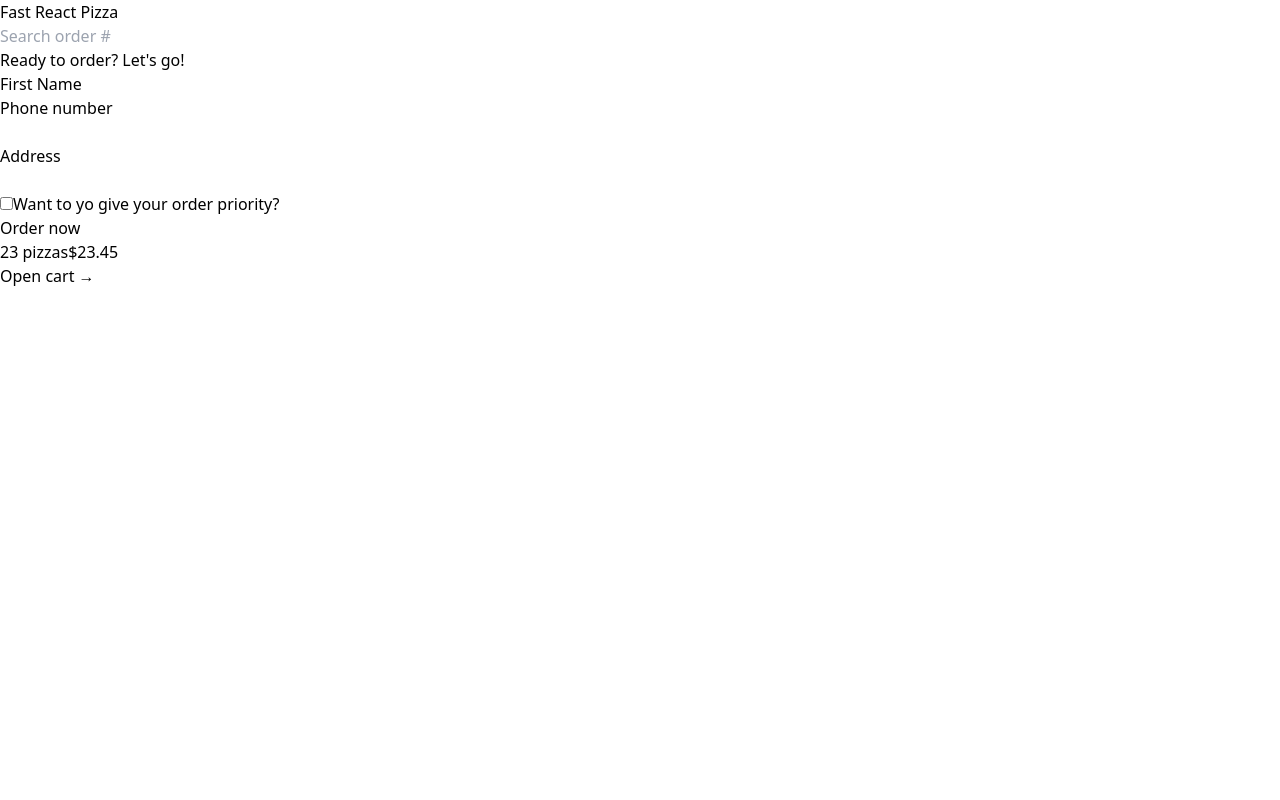
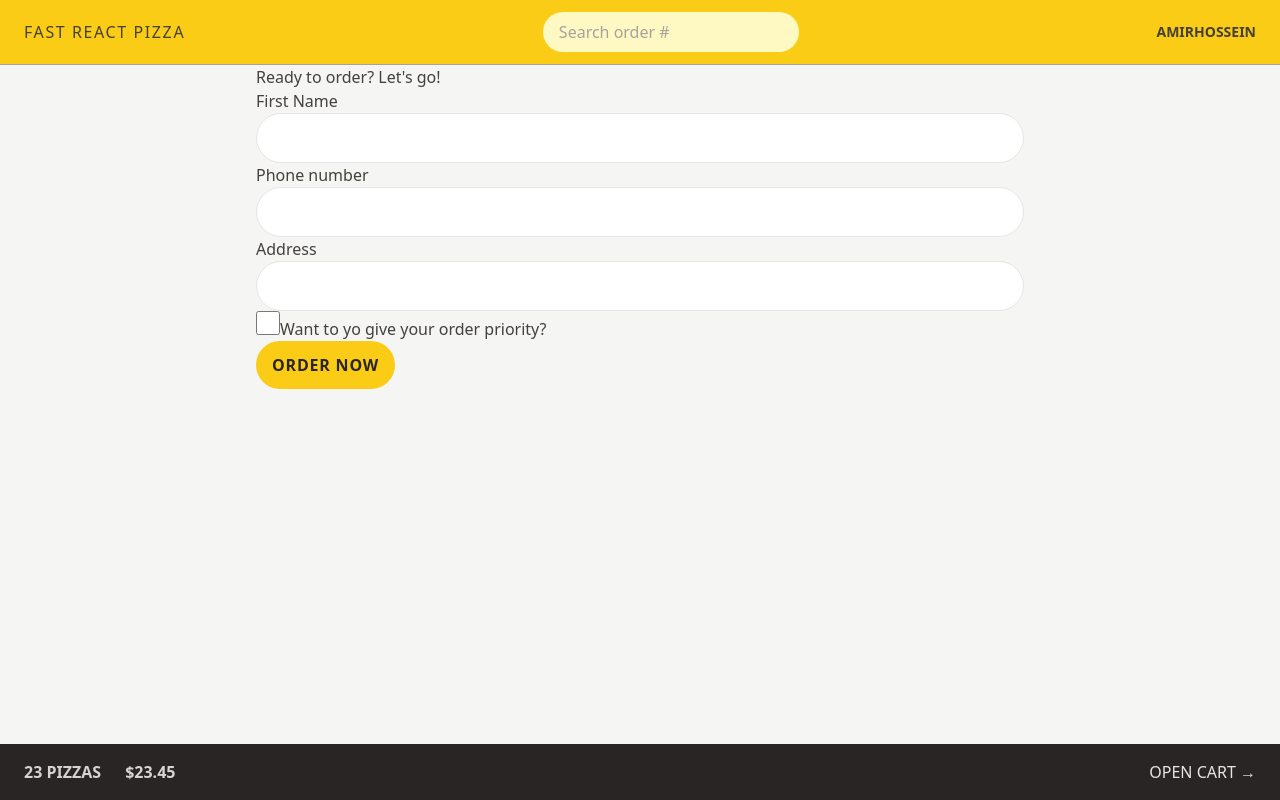
Before and after one commit to AmirhosseinHashemi/Fast-React-Pizza, a React (Vite) app: page /order/new in a window 1280 px wide. Built offline with nearby package versions, Linux system fonts and the light colour scheme.

Commit message:
💄 add some basic style

```diff
--- a/index.html
+++ b/index.html
@@ -1,4 +1,4 @@
-<!DOCTYPE html>
+<!doctype html>
 <html lang="en">
   <head>
     <meta charset="UTF-8" />
@@ -6,7 +6,7 @@
     <meta name="viewport" content="width=device-width, initial-scale=1.0" />
     <title>Fast React Pizza</title>
   </head>
-  <body>
+  <body class="bg-stone-100 text-stone-700">
     <div id="root"></div>
     <script type="module" src="/src/main.jsx"></script>
   </body>
--- a/src/features/cart/Cart.jsx
+++ b/src/features/cart/Cart.jsx
@@ -29,7 +29,12 @@
 
   return (
     <div>
-      <Link to="/menu">&larr; Back to menu</Link>
+      <Link
+        to="/menu"
+        className="text-blue-500 hover:text-blue-600 hover:underline "
+      >
+        &larr; Back to menu
+      </Link>
 
       <h2>Your cart, %NAME%</h2>
 
--- a/src/features/cart/CartOverview.jsx
+++ b/src/features/cart/CartOverview.jsx
@@ -2,8 +2,8 @@
 
 function CartOverview() {
   return (
-    <div>
-      <p>
+    <div className="flex items-center justify-between bg-stone-800 p-4 uppercase text-stone-200 sm:px-6">
+      <p className="space-x-4 font-semibold text-stone-300 md:space-x-6">
         <span>23 pizzas</span>
         <span>$23.45</span>
       </p>
--- a/src/features/order/CreateOrder.jsx
+++ b/src/features/order/CreateOrder.jsx
@@ -5,7 +5,7 @@
 // https://uibakery.io/regex-library/phone-number
 const isValidPhone = (str) =>
   /^\+?\d{1,4}?[-.\s]?\(?\d{1,3}?\)?[-.\s]?\d{1,4}[-.\s]?\d{1,4}[-.\s]?\d{1,9}$/.test(
-    str
+    str,
   );
 
 const fakeCart = [
@@ -45,13 +45,13 @@
       <Form method="POST">
         <div>
           <label>First Name</label>
-          <input type="text" name="customer" required />
+          <input className="input" type="text" name="customer" required />
         </div>
 
         <div>
           <label>Phone number</label>
           <div>
-            <input type="tel" name="phone" required />
+            <input className="input" type="tel" name="phone" required />
           </div>
           {formErrors?.phone && <p>{formErrors.phone}</p>}
         </div>
@@ -59,12 +59,13 @@
         <div>
           <label>Address</label>
           <div>
-            <input type="text" name="address" required />
+            <input className="input" type="text" name="address" required />
           </div>
         </div>
 
         <div>
           <input
+            className="h-6 w-6 accent-yellow-400 focus:outline-none focus:ring focus:ring-yellow-400 focus:ring-offset-2"
             type="checkbox"
             name="priority"
             id="priority"
@@ -76,7 +77,9 @@
 
         <div>
           <input type="hidden" name="cart" value={JSON.stringify(cart)} />
-          <button>Order now</button>
+          <button className="inline-block rounded-full bg-yellow-400 px-4 py-3 font-semibold uppercase tracking-wider text-stone-800 ring-yellow-300 ring-offset-2 transition hover:bg-yellow-300 focus:outline-none focus:ring disabled:cursor-not-allowed">
+            Order now
+          </button>
         </div>
       </Form>
     </div>
--- a/src/features/order/SearchOrder.jsx
+++ b/src/features/order/SearchOrder.jsx
@@ -15,6 +15,7 @@
   return (
     <form onSubmit={handleSubmit}>
       <input
+        className="w-28 rounded-full bg-yellow-100 px-4 py-2 placeholder:text-stone-400 focus:outline-none focus:ring focus:ring-yellow-500 focus:transition-all sm:w-64 sm:focus:w-72"
         type="text"
         placeholder="Search order #"
         value={query}
--- a/src/features/user/CreateUser.jsx
+++ b/src/features/user/CreateUser.jsx
@@ -16,6 +16,7 @@
         placeholder="Your full name"
         value={username}
         onChange={(e) => setUsername(e.target.value)}
+        className="sm:w-72"
       />
 
       {username !== "" && (
--- /dev/null
+++ b/src/features/user/UserName.jsx
@@ -0,0 +1,5 @@
+function UserName() {
+  return <p className="hidden text-sm font-semibold md:block">Amirhossein</p>;
+}
+
+export default UserName;
--- a/src/index.css
+++ b/src/index.css
@@ -2,41 +2,48 @@
 @tailwind components;
 @tailwind utilities;
 
-/* body {
-  font-family: system-ui, -apple-system, BlinkMacSystemFont, "Segoe UI", Roboto,
-    Oxygen, Ubuntu, Cantarell, "Open Sans", "Helvetica Neue", sans-serif;
-  background-color: #f7f7f7;
-  color: #444;
+@layer components {
+  .input {
+    @apply w-full rounded-full border border-stone-200 px-4 py-2 focus:outline-none focus:ring focus:ring-yellow-400 md:px-6 md:py-3;
+  }
 }
-
-.layout {
-  display: grid;
-  grid-template-rows: auto 1fr auto;
-  gap: 32px;
-  height: 100dvh;
-} */
 
 /* https://dev.to/afif/i-made-100-css-loaders-for-your-next-project-4eje */
 .loader {
   width: 45px;
   aspect-ratio: 0.75;
   --c: no-repeat linear-gradient(#333 0 0);
-  background: var(--c) 0% 50%, var(--c) 50% 50%, var(--c) 100% 50%;
+  background:
+    var(--c) 0% 50%,
+    var(--c) 50% 50%,
+    var(--c) 100% 50%;
   background-size: 20% 50%;
   animation: loading 1s infinite linear;
 }
 
 @keyframes loading {
   20% {
-    background-position: 0% 0%, 50% 50%, 100% 50%;
+    background-position:
+      0% 0%,
+      50% 50%,
+      100% 50%;
   }
   40% {
-    background-position: 0% 100%, 50% 0%, 100% 50%;
+    background-position:
+      0% 100%,
+      50% 0%,
+      100% 50%;
   }
   60% {
-    background-position: 0% 50%, 50% 100%, 100% 0%;
+    background-position:
+      0% 50%,
+      50% 100%,
+      100% 0%;
   }
   80% {
-    background-position: 0% 50%, 50% 50%, 100% 100%;
+    background-position:
+      0% 50%,
+      50% 50%,
+      100% 100%;
   }
 }
--- a/src/ui/AppLayout.jsx
+++ b/src/ui/AppLayout.jsx
@@ -9,14 +9,16 @@
   const isLoading = navigation.state === "loading";
 
   return (
-    <div className="layout">
+    <div className="grid h-screen grid-rows-[auto_1fr_auto]">
       {isLoading && <Loader />}
 
       <Header />
 
-      <main>
-        <Outlet />
-      </main>
+      <div className="overflow-auto">
+        <main className="mx-auto max-w-3xl">
+          <Outlet />
+        </main>
+      </div>
 
       <CartOverview />
     </div>
--- a/src/ui/Header.jsx
+++ b/src/ui/Header.jsx
@@ -1,11 +1,15 @@
 import { Link } from "react-router-dom";
 import SearchOrder from "../features/order/SearchOrder";
+import UserName from "../features/user/UserName";
 
 function Header() {
   return (
-    <div>
-      <Link to="/">Fast React Pizza</Link>
+    <div className="flex items-center justify-between border-b border-stone-400 bg-yellow-400 px-4 py-3 uppercase sm:px-6">
+      <Link className="tracking-widest" to="/">
+        Fast React Pizza
+      </Link>
       <SearchOrder />
+      <UserName />
     </div>
   );
 }
--- a/src/ui/Home.jsx
+++ b/src/ui/Home.jsx
@@ -1,11 +1,16 @@
+import CreateUser from "../features/user/CreateUser";
+
 function Home() {
   return (
-    <div>
-      <h1>
+    <div className="my-10 px-4 text-center md:my-16">
+      <h1 className="mb-8 text-2xl font-semibold md:text-3xl">
         The best pizza.
         <br />
-        Straight out of the oven, straight to you.
+        <span className="text-yellow-500">
+          Straight out of the oven, straight to you.
+        </span>
       </h1>
+      <CreateUser />
     </div>
   );
 }
```
